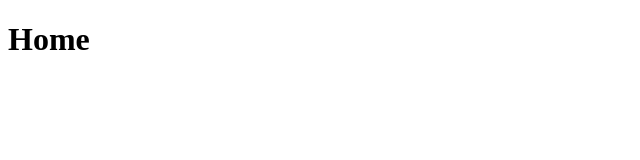
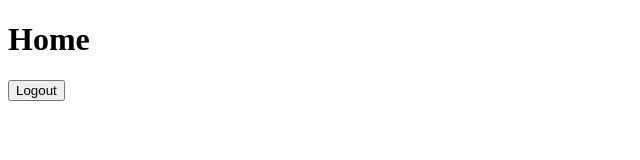
Before and after one commit to GabrielHPaschoalin/quick-note, a React (Create React App) app: page /home in a window 1280 px wide. Shown: the top 160 px of the page, without its empty margins (0-640 px from the left). Built offline with nearby package versions, Linux system fonts and the light colour scheme; the HTML template or start-up script is replaced by a standard one.

Commit message:
Aula 15 - navegação

```diff
--- a/src/Pages/Home/Home.js
+++ b/src/Pages/Home/Home.js
@@ -1,9 +1,16 @@
 import React from "react";
+import { useHistory } from "react-router-dom";
 
-function Home (){
+function Home() {
 
-    return <h1>Home</h1>;
+    const history = useHistory();
 
+    return (
+        <div>
+            <h1>Home</h1>
+            <button onClick={()=>{history.push("login");}}>Logout</button>
+        </div>
+    );
 
 }
 
--- a/src/Pages/Login/Login.js
+++ b/src/Pages/Login/Login.js
@@ -1,10 +1,14 @@
 import React from "react";
+import {Link} from "react-router-dom";
 
 function Login (){
 
-    return <h1>Login</h1>;
-
-
+    return (
+    <div>
+        <h1>Login</h1>
+        <Link to = "home">Home</Link>
+    </div>
+    );
 }
 
 export default Login;
```
